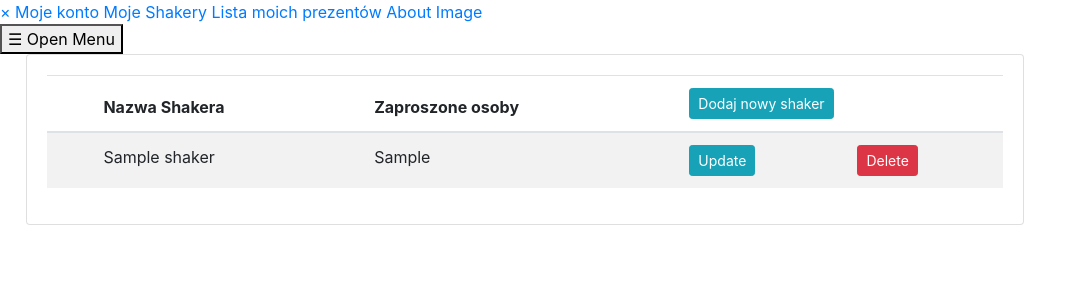
After one commit to michalkrzem/gifts_shaker, a Django app: template gifts_shaker/gifts/templates/shakers.html in a window 1280 px wide. The commit adds this page. Shown: the top 300 px of the page, without its empty margins (0-1087 px from the left). Run offline with Django 3.2, Linux system fonts and the light colour scheme; the template is opened without the code that fills it: most values are stand-ins (such as "Sample title", 1, 10 or a date in 2020); some libraries are stand-ins or nearby versions.

Commit message:
ADD DHAKER MODEL
Added shaker model and all_shakers.html

```diff
--- a/gifts_shaker/gifts/templates/home.html
+++ b/gifts_shaker/gifts/templates/home.html
@@ -17,7 +17,7 @@
     {% csrf_token %}
     <a href="javascript:void(0)" class="closebtn" onclick="closeNav()">×</a>
     <a href="" >Moje konto</a>
-    <a href="">Moje Shakery</a>
+    <a href="/gifts/all_shakers">Moje Shakery</a>
     <a href="/gifts/all_gifts">Lista moich prezentów</a>
     <a href="">About</a>
     <a href="">Image</a>
--- /dev/null
+++ b/gifts_shaker/gifts/templates/shakers.html
@@ -0,0 +1,43 @@
+{% extends "home.html" %}
+{% load url_target_blank %}
+
+
+
+{% block content %}
+
+
+<div class="row" style="padding-left:2%; padding-right:20%">
+	<div class="col-md">
+		<div class="card card-body">
+			<table class="table table-striped">
+ 			<thead>
+				<tr>
+					<th scope="col"></th>
+					<th>Nazwa Shakera</th>
+					<th>Zaproszone osoby</th>
+					<th colspan="2"><a class="btn btn-sm btn-info" href="/gifts/new_gift">Dodaj nowy shaker</a></th>
+
+				</tr>
+  			</thead>
+	  <tbody>
+
+				{% for shaker in shakers %}
+
+				<tr>
+					<th scope="row"></th>
+					<td>{{shaker.shaker_name}}</td>
+					<td>{{shaker.group_members}}</td>
+					<td><a class="btn btn-sm btn-info" href="">Update</a></td>
+
+					<td><a class="btn btn-sm btn-danger" href="">Delete</a></td>
+				</tr>
+				{% endfor %}
+  </tbody>
+
+			</table>
+		</div>
+	</div>
+</div>
+
+
+{% endblock %}
--- a/gifts_shaker/gifts/urls.py
+++ b/gifts_shaker/gifts/urls.py
@@ -6,6 +6,7 @@ from . import views
 urlpatterns = [
     path('', views.home, name="home"),
     path('all_gifts', views.gifts, name="all_gifts"),
+    path('all_shakers', views.shakers, name="all_shakers"),
     path('new_gift', views.new_gift, name="new_gift"),
     # path('save_gift', views.save_gift, name="save_gift"),
 
```
Also changed, not shown: gifts_shaker/gifts/models.py (+15 -0 lines), gifts_shaker/gifts/views.py (+9 -1 lines), gifts_shaker/gifts/migrations/0006_shakers.py (added).
